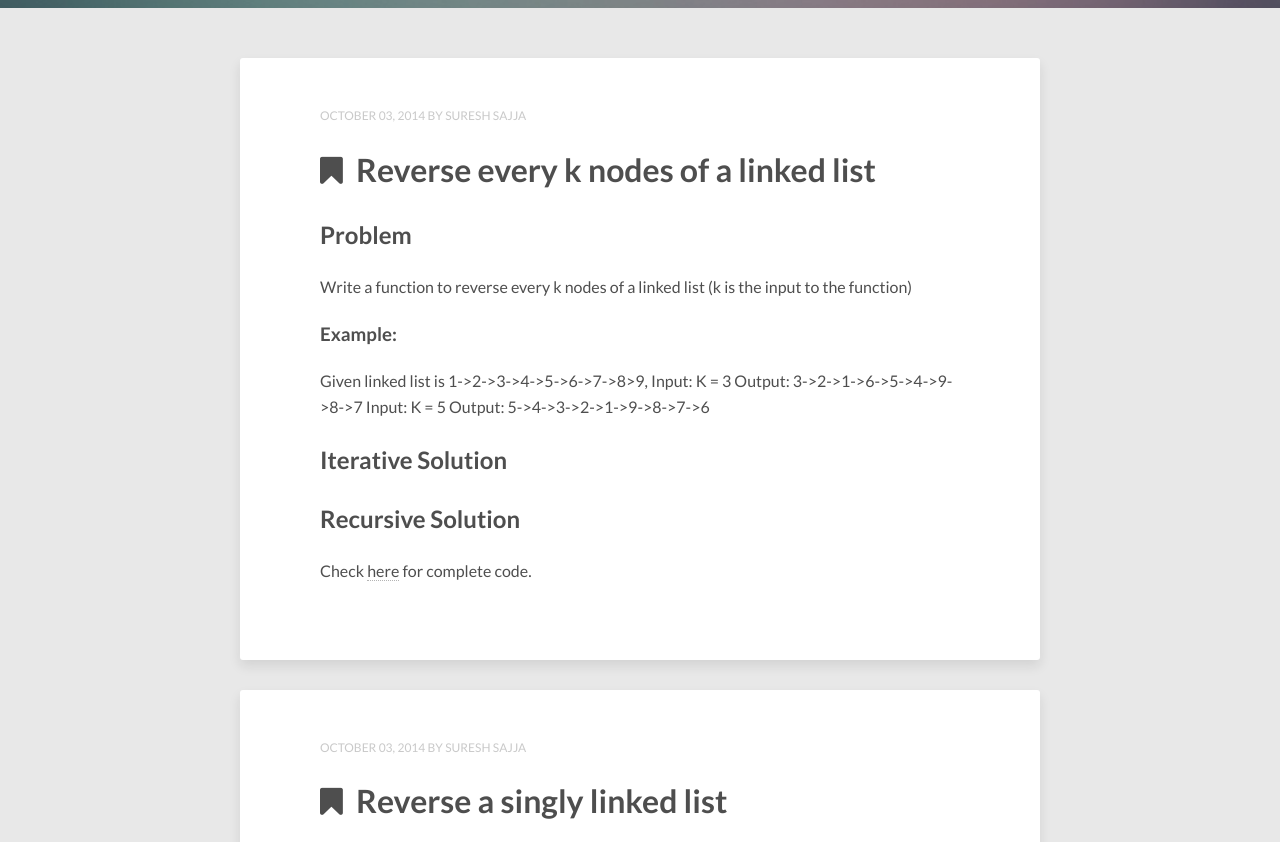
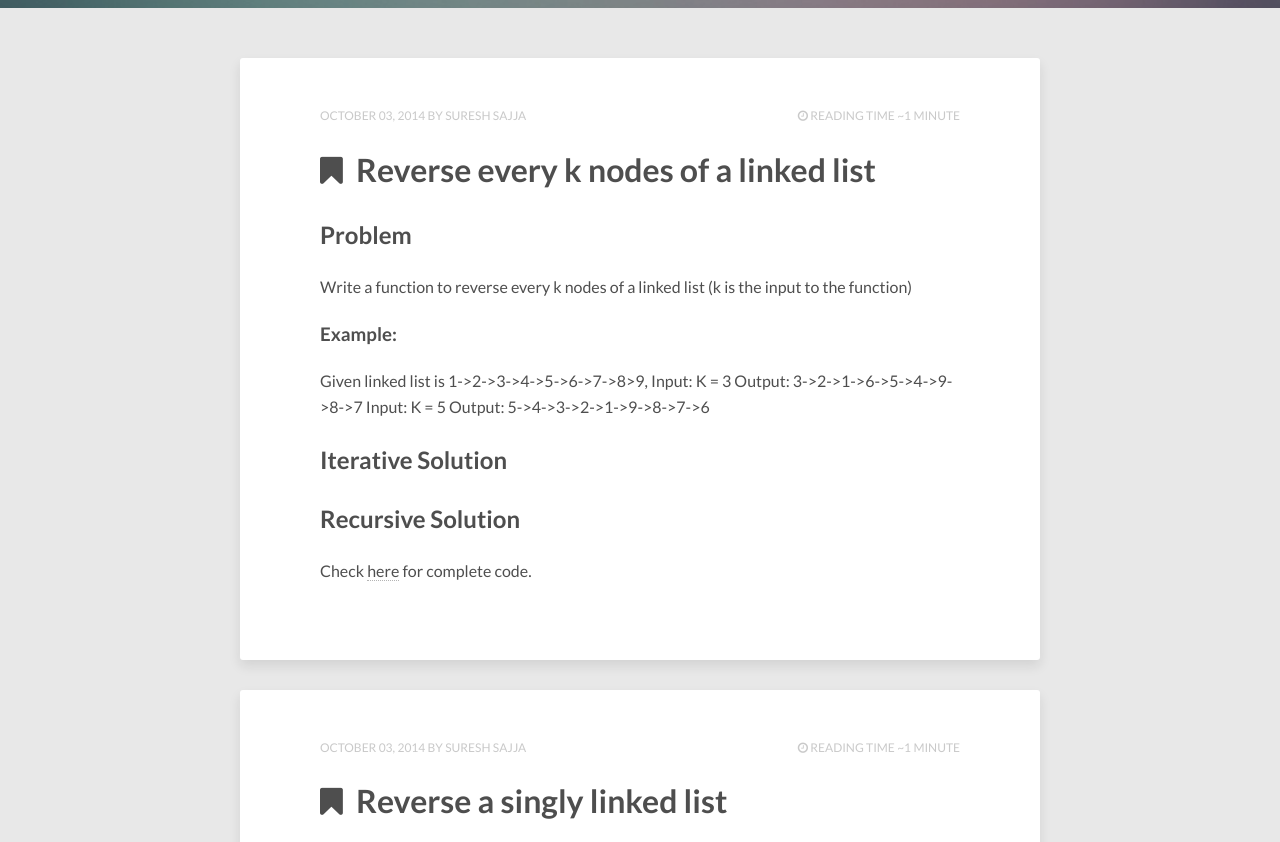
Before and after one commit to sureshsajja/sureshsajja.github.io, a Jekyll site: the page built from index.html, in a window 1280 px wide and 1400 px high, scrolled down 240 px. Shown: the part 152-994 px from the top of the window. Built offline with Jekyll 4.4.1, drawn with Linux system fonts in a browser that asks for light colours; nearby versions of some CDN libraries; the list of posts is cut into pages by our own code; comment, search, counter and statistics services are not loaded; some of the changed text lies outside the part shown.

Commit message:
Comments

```diff
--- a/_config.yml
+++ b/_config.yml
@@ -1,6 +1,9 @@
 title		: CodeRevisited
 description	: Keep Learning.. Cheers!!!
 
+disqus_shortname: coderevisited-com
+reading_time	: true
+words_per_minute: 200
 owner:
  name	: Suresh Sajja
  avatar	: suresh.jpg
```
